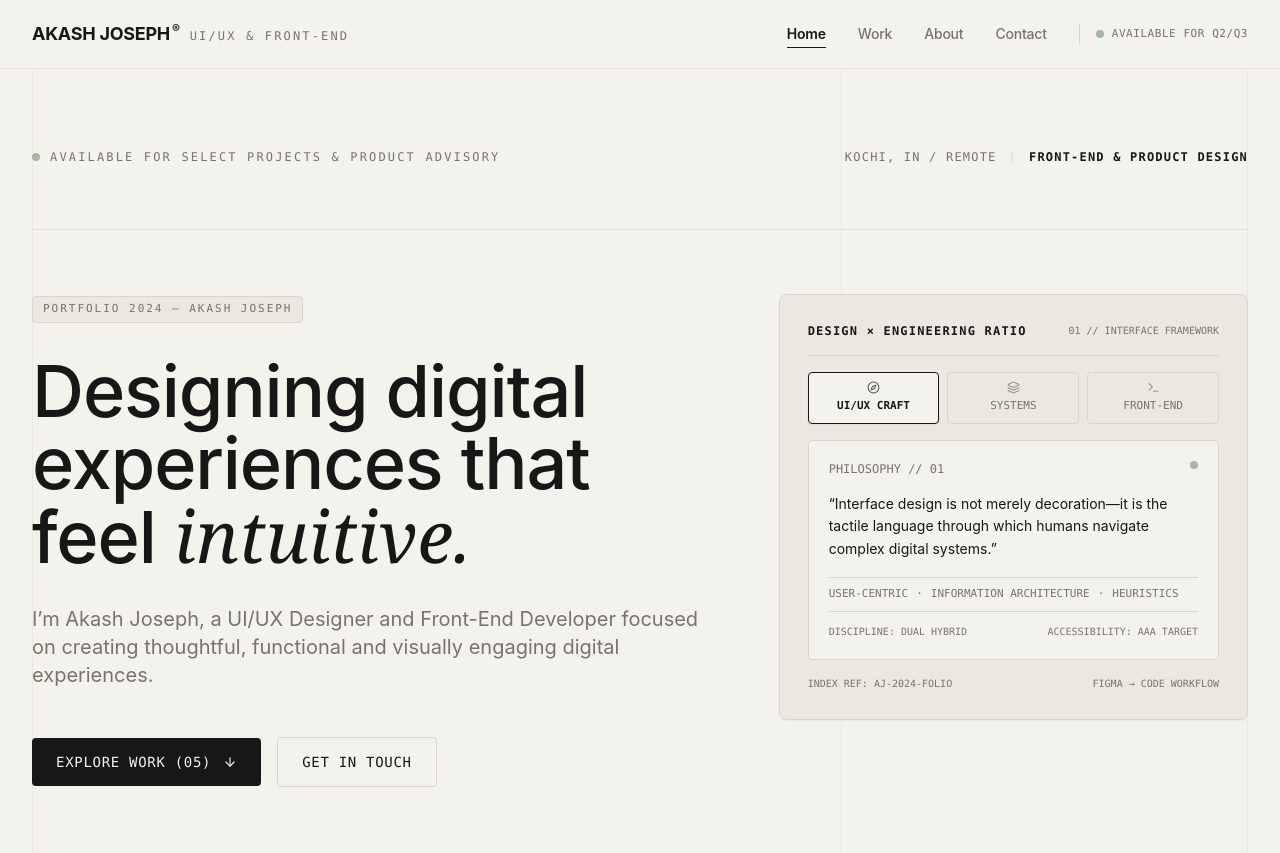
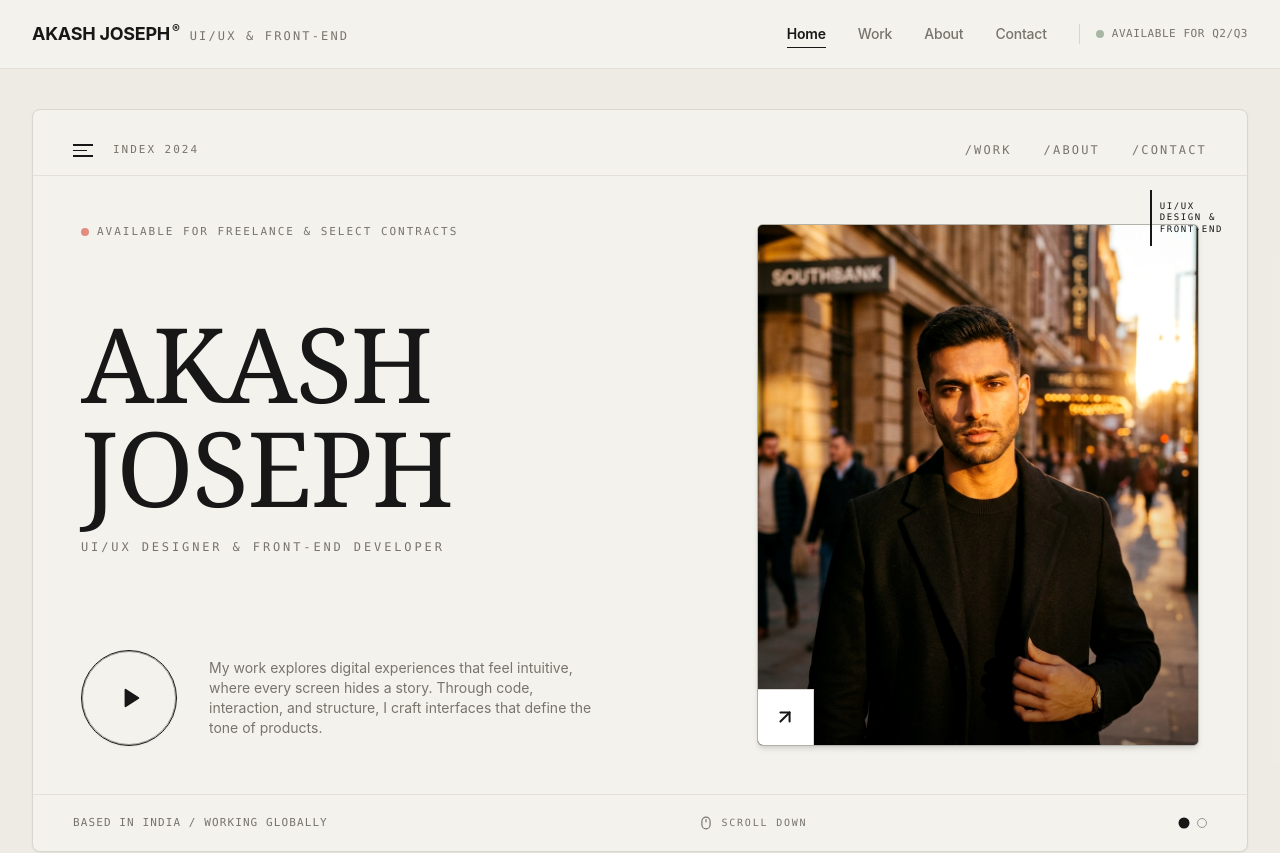
Before and after one commit to akashjo123/Akash-portfolio, a Next.js app: page / in a window 1280 px wide. Shown: the top 853 px of the page. Built offline with nearby package versions, Linux system fonts and the light colour scheme.

Commit message:
feat: redesign hero banner to high-fashion editorial magazine layout

```diff
--- a/components/Hero.tsx
+++ b/components/Hero.tsx
@@ -1,261 +1,209 @@
 "use client";
 
 import React, { useState } from "react";
+import Image from "next/image";
 import Link from "next/link";
-import { ArrowDown, MoveDown, Compass, Terminal, Layers } from "lucide-react";
-import { motion, useReducedMotion } from "framer-motion";
+import { ArrowUpRight, Play, Mouse } from "lucide-react";
+import { motion, AnimatePresence } from "framer-motion";
 
 export default function Hero() {
-  const [activeTab, setActiveTab] = useState<"craft" | "code" | "system">("craft");
-  const shouldReduceMotion = useReducedMotion();
+  const [activePhoto, setActivePhoto] = useState<0 | 1>(0);
 
-  const containerVariants = {
-    hidden: { opacity: 0 },
-    visible: {
-      opacity: 1,
-      transition: {
-        staggerChildren: shouldReduceMotion ? 0 : 0.12,
-        delayChildren: 0.1,
-      },
+  const portraits = [
+    {
+      src: "/hero-portrait.jpg",
+      alt: "Akash Joseph — Creative Director & Front-End Developer in warm studio sunset light",
     },
-  };
+    {
+      src: "/hero-portrait-2.jpg",
+      alt: "Akash Joseph — Editorial Portrait in amber terracotta lighting",
+    },
+  ];
 
-  const itemVariants = {
-    hidden: { opacity: 0, y: shouldReduceMotion ? 0 : 18 },
-    visible: {
-      opacity: 1,
-      y: 0,
-      transition: {
-        duration: 0.65,
-        ease: [0.16, 1, 0.3, 1],
-      },
-    },
+  const scrollToWork = () => {
+    const el = document.getElementById("work");
+    if (el) {
+      el.scrollIntoView({ behavior: "smooth" });
+    }
   };
 
   return (
-    <section className="relative w-full pt-12 pb-20 sm:pt-20 sm:pb-32 overflow-hidden border-b border-hairline">
-      {/* Editorial Grid Background Hairlines */}
-      <div className="absolute inset-0 pointer-events-none max-w-7xl mx-auto px-6 sm:px-8">
-        <div className="w-full h-full border-l border-r border-hairline/40 grid grid-cols-1 md:grid-cols-12 pointer-events-none">
-          <div className="hidden md:block col-span-8 border-r border-hairline/30 h-full" />
-        </div>
-      </div>
+    <section className="relative w-full py-6 sm:py-10 px-4 sm:px-8 bg-[#EBE8E1]/60">
+      <div className="max-w-7xl mx-auto">
+        {/* Editorial Frame (matching reference design) */}
+        <div className="relative bg-[#F4F2ED] border border-hairline rounded-lg overflow-hidden shadow-sm">
+          {/* Top Sub-Header Bar */}
+          <div className="px-6 sm:px-10 pt-6 sm:pt-8 pb-4 flex items-center justify-between border-b border-hairline/60">
+            {/* Left: Minimal Hamburger Indicator */}
+            <div className="flex items-center gap-3">
+              <div className="space-y-1 w-5 cursor-pointer group">
+                <span className="block h-[1.5px] w-5 bg-ink transition-all group-hover:w-4" />
+                <span className="block h-[1.5px] w-3.5 bg-ink transition-all group-hover:w-5" />
+                <span className="block h-[1.5px] w-5 bg-ink" />
+              </div>
+              <span className="text-[11px] font-mono tracking-widest uppercase text-ink-muted hidden sm:inline ml-2">
+                INDEX 2024
+              </span>
+            </div>
 
-      <div className="relative z-10 max-w-7xl mx-auto px-6 sm:px-8">
-        {/* Top Status & Context Bar */}
-        <div className="flex flex-col sm:flex-row sm:items-center justify-between pb-12 sm:pb-16 gap-4 border-b border-hairline/60">
-          <div className="flex items-center gap-2.5">
-            <span className="relative flex h-2 w-2">
-              <span className="animate-ping absolute inline-flex h-full w-full rounded-full bg-accent opacity-75" />
-              <span className="relative inline-flex rounded-full h-2 w-2 bg-accent" />
-            </span>
-            <span className="text-xs font-mono tracking-widest uppercase text-ink-muted">
-              AVAILABLE FOR SELECT PROJECTS &amp; PRODUCT ADVISORY
-            </span>
+            {/* Right: Clean Editorial Category Links */}
+            <div className="flex items-center gap-6 sm:gap-8 text-xs font-mono uppercase tracking-widest text-ink-muted">
+              <a
+                href="#work"
+                className="hover:text-ink transition-colors"
+              >
+                /WORK
+              </a>
+              <a
+                href="#about"
+                className="hover:text-ink transition-colors"
+              >
+                /ABOUT
+              </a>
+              <a
+                href="#contact"
+                className="hover:text-ink transition-colors"
+              >
+                /CONTACT
+              </a>
+            </div>
           </div>
 
-          <div className="text-xs font-mono tracking-wider uppercase text-ink-muted flex items-center gap-3">
-            <span>KOCHI, IN / REMOTE</span>
-            <span className="text-hairline">|</span>
-            <span className="text-ink font-semibold">FRONT-END &amp; PRODUCT DESIGN</span>
+          {/* Right Edge Rotated Vertical Badge (from reference design) */}
+          <div className="hidden lg:flex absolute top-20 right-6 z-20 items-center gap-2 select-none pointer-events-none">
+            <div className="w-[1.5px] h-14 bg-ink" />
+            <div className="text-[9px] font-mono uppercase tracking-widest text-ink leading-tight">
+              <span>UI/UX</span>
+              <br />
+              <span>DESIGN &amp;</span>
+              <br />
+              <span>FRONT-END</span>
+            </div>
           </div>
-        </div>
 
-        {/* Main Headline & Art-Directed Hero Grid */}
-        <div className="pt-12 sm:pt-16 grid grid-cols-1 lg:grid-cols-12 gap-12 lg:gap-16 items-start">
-          {/* Left Column: Headlines & Editorial Statement */}
-          <motion.div
-            variants={containerVariants}
-            initial="hidden"
-            animate="visible"
-            className="lg:col-span-7 space-y-8"
-          >
-            <motion.div variants={itemVariants}>
-              <span className="inline-block px-2.5 py-1 bg-surface border border-hairline rounded text-[11px] font-mono tracking-widest uppercase text-ink-muted">
-                PORTFOLIO 2024 — AKASH JOSEPH
-              </span>
-            </motion.div>
-
-            <motion.h1
-              variants={itemVariants}
-              className="text-4xl sm:text-6xl lg:text-7xl font-sans font-medium tracking-tight text-ink leading-[1.04]"
-            >
-              Designing digital experiences that feel{" "}
-              <span className="font-serif italic font-normal tracking-normal text-ink">
-                intuitive.
-              </span>
-            </motion.h1>
-
-            <motion.p
-              variants={itemVariants}
-              className="text-lg sm:text-xl text-ink-muted font-normal leading-relaxed max-w-2xl"
-            >
-              I’m Akash Joseph, a UI/UX Designer and Front-End Developer focused on creating thoughtful, functional and visually engaging digital experiences.
-            </motion.p>
-
-            <motion.div variants={itemVariants} className="pt-4 flex flex-wrap items-center gap-4">
-              <a
-                href="#work"
-                className="inline-flex items-center gap-3 px-6 py-3.5 bg-ink text-canvas rounded hover:bg-neutral-800 text-sm font-mono tracking-wide transition-all duration-200 active:scale-95 group"
-              >
-                <span>EXPLORE WORK (05)</span>
-                <ArrowDown size={14} className="group-hover:translate-y-0.5 transition-transform" />
-              </a>
-
-              <a
-                href="#contact"
-                className="inline-flex items-center gap-2 px-6 py-3.5 bg-canvas border border-hairline hover:border-ink rounded text-sm font-mono tracking-wide text-ink transition-all duration-200"
-              >
-                <span>GET IN TOUCH</span>
-              </a>
-            </motion.div>
-          </motion.div>
-
-          {/* Right Column: Carefully Art-Directed Abstract Visual Composition */}
-          <div className="lg:col-span-5 w-full">
-            <div className="relative bg-surface border border-hairline rounded-lg p-6 sm:p-7 shadow-sm">
-              {/* Composition Header */}
-              <div className="flex items-center justify-between pb-4 border-b border-hairline text-xs font-mono text-ink-muted">
-                <span className="uppercase font-semibold tracking-wider text-ink">
-                  DESIGN × ENGINEERING RATIO
+          {/* Main Hero Banner Grid */}
+          <div className="p-6 sm:p-10 lg:p-12 grid grid-cols-1 lg:grid-cols-12 gap-8 lg:gap-10 items-stretch">
+            {/* Left Column: Headlines & Editorial Copy */}
+            <div className="lg:col-span-7 flex flex-col justify-between space-y-8 sm:space-y-10">
+              {/* Status Indicator */}
+              <div className="flex items-center gap-2">
+                <span className="w-2 h-2 rounded-full bg-[#D84A38] animate-pulse inline-block" />
+                <span className="text-[11px] font-mono tracking-widest uppercase text-ink-muted">
+                  AVAILABLE FOR FREELANCE &amp; SELECT CONTRACTS
                 </span>
-                <span className="text-[10px] text-ink-muted">01 // INTERFACE FRAMEWORK</span>
               </div>
 
-              {/* Interactive Framework Switcher */}
-              <div className="grid grid-cols-3 gap-2 my-4">
-                <button
-                  onClick={() => setActiveTab("craft")}
-                  className={`py-2 px-2.5 text-[11px] font-mono rounded border transition-all text-center ${
-                    activeTab === "craft"
-                      ? "bg-canvas border-ink text-ink font-bold shadow-sm"
-                      : "bg-surface border-hairline text-ink-muted hover:border-neutral-400"
-                  }`}
-                >
-                  <Compass size={13} className="mx-auto mb-1 opacity-70" />
-                  <span>UI/UX CRAFT</span>
-                </button>
-                <button
-                  onClick={() => setActiveTab("system")}
-                  className={`py-2 px-2.5 text-[11px] font-mono rounded border transition-all text-center ${
-                    activeTab === "system"
-                      ? "bg-canvas border-ink text-ink font-bold shadow-sm"
-                      : "bg-surface border-hairline text-ink-muted hover:border-neutral-400"
-                  }`}
-                >
-                  <Layers size={13} className="mx-auto mb-1 opacity-70" />
-                  <span>SYSTEMS</span>
-                </button>
-                <button
-                  onClick={() => setActiveTab("code")}
-                  className={`py-2 px-2.5 text-[11px] font-mono rounded border transition-all text-center ${
-                    activeTab === "code"
-                      ? "bg-canvas border-ink text-ink font-bold shadow-sm"
-                      : "bg-surface border-hairline text-ink-muted hover:border-neutral-400"
-                  }`}
-                >
-                  <Terminal size={13} className="mx-auto mb-1 opacity-70" />
-                  <span>FRONT-END</span>
-                </button>
+              {/* Giant Editorial Headline Name (Matching reference serif typography) */}
+              <div className="space-y-2">
+                <h1 className="font-serif text-6xl sm:text-8xl lg:text-[104px] tracking-tight leading-[0.88] text-ink uppercase">
+                  Akash
+                  <br />
+                  Joseph
+                </h1>
+                <span className="block text-[10px] sm:text-xs font-mono tracking-[0.24em] uppercase text-ink-muted pt-3">
+                  UI/UX DESIGNER &amp; FRONT-END DEVELOPER
+                </span>
               </div>
 
-              {/* Dynamic Composition Display */}
-              <div className="bg-canvas border border-hairline rounded p-5 min-h-[220px] flex flex-col justify-between">
-                {activeTab === "craft" && (
-                  <div className="space-y-4">
-                    <div className="flex justify-between items-start">
-                      <span className="text-xs font-mono uppercase text-ink-muted">
-                        PHILOSOPHY // 01
-                      </span>
-                      <span className="w-2 h-2 rounded-full bg-accent" />
-                    </div>
-                    <p className="text-sm text-ink leading-relaxed font-sans">
-                      &ldquo;Interface design is not merely decoration—it is the tactile language through which humans navigate complex digital systems.&rdquo;
-                    </p>
-                    <div className="flex items-center gap-2 pt-2 border-t border-hairline text-[11px] font-mono text-ink-muted">
-                      <span>USER-CENTRIC</span>
-                      <span>·</span>
-                      <span>INFORMATION ARCHITECTURE</span>
-                      <span>·</span>
-                      <span>HEURISTICS</span>
-                    </div>
-                  </div>
-                )}
+              {/* Bottom Interactive Group: Play Reel Circle + Paragraph */}
+              <div className="pt-4 sm:pt-6 flex flex-col sm:flex-row items-start sm:items-center gap-6 sm:gap-8">
+                {/* Outlined Play Circle Trigger */}
+                <button
+                  onClick={scrollToWork}
+                  aria-label="Explore Selected Works"
+                  className="group relative w-20 h-20 sm:w-24 sm:h-24 rounded-full border border-ink flex items-center justify-center shrink-0 hover:bg-ink transition-all duration-300 active:scale-95 shadow-sm"
+                >
+                  <Play
+                    size={22}
+                    className="text-ink fill-ink group-hover:text-canvas group-hover:fill-canvas ml-1 transition-colors"
+                  />
+                  {/* Subtle ring pulse on hover */}
+                  <span className="absolute inset-0 rounded-full border border-ink/40 scale-100 group-hover:scale-110 transition-transform duration-300 pointer-events-none" />
+                </button>
 
-                {activeTab === "system" && (
-                  <div className="space-y-4">
-                    <div className="flex justify-between items-start">
-                      <span className="text-xs font-mono uppercase text-ink-muted">
-                        FOUNDATIONS // 02
-                      </span>
-                      <span className="w-2 h-2 rounded-full bg-accent" />
-                    </div>
-                    <p className="text-sm text-ink leading-relaxed font-sans">
-                      &ldquo;Systematic token structures, WCAG AAA accessibility, and rigid spatial scales bring harmony across 100+ components.&rdquo;
-                    </p>
-                    <div className="flex items-center gap-2 pt-2 border-t border-hairline text-[11px] font-mono text-ink-muted">
-                      <span>SWISS GRID</span>
-                      <span>·</span>
-                      <span>DESIGN TOKENS</span>
-                      <span>·</span>
-                      <span>FIGMA VARIANTS</span>
-                    </div>
-                  </div>
-                )}
+                {/* Editorial Paragraph (from reference design) */}
+                <p className="text-xs sm:text-sm text-ink-muted leading-relaxed font-sans max-w-sm">
+                  My work explores digital experiences that feel intuitive, where every screen hides a story. Through code, interaction, and structure, I craft interfaces that define the tone of products.
+                </p>
+              </div>
+            </div>
 
-                {activeTab === "code" && (
-                  <div className="space-y-4">
-                    <div className="flex justify-between items-start">
-                      <span className="text-xs font-mono uppercase text-ink-muted">
-                        PRODUCTION // 03
-                      </span>
-                      <span className="w-2 h-2 rounded-full bg-accent" />
-                    </div>
-                    <p className="text-sm text-ink leading-relaxed font-sans">
-                      &ldquo;Bridging the gap between Figma and production code through semantic HTML, TypeScript, modern React, and performant CSS.&rdquo;
-                    </p>
-                    <div className="flex items-center gap-2 pt-2 border-t border-hairline text-[11px] font-mono text-ink-muted">
-                      <span>REACT / NEXT.JS</span>
-                      <span>·</span>
-                      <span>TYPESCRIPT</span>
-                      <span>·</span>
-                      <span>TAILWIND CSS</span>
-                    </div>
-                  </div>
-                )}
+            {/* Right Column: High-Fashion Amber/Terracotta Editorial Portrait */}
+            <div className="lg:col-span-5 relative w-full min-h-[380px] sm:min-h-[460px] lg:min-h-[520px]">
+              <div className="relative w-full h-full rounded-md overflow-hidden bg-[#241E1A] shadow-md border border-hairline/80">
+                <AnimatePresence mode="wait">
+                  <motion.div
+                    key={activePhoto}
+                    initial={{ opacity: 0, scale: 1.02 }}
+                    animate={{ opacity: 1, scale: 1 }}
+                    exit={{ opacity: 0 }}
+                    transition={{ duration: 0.5, ease: "easeInOut" }}
+                    className="relative w-full h-full min-h-[380px] sm:min-h-[460px] lg:min-h-[520px]"
+                  >
+                    <Image
+                      src={portraits[activePhoto].src}
+                      alt={portraits[activePhoto].alt}
+                      fill
+                      priority
+                      className="object-cover object-center filter contrast-[1.04]"
+                      sizes="(max-width: 1024px) 100vw, 40vw"
+                    />
+                    {/* Warm ambient sunset overlay gradient */}
+                    <div className="absolute inset-0 bg-gradient-to-t from-black/40 via-transparent to-transparent pointer-events-none" />
+                  </motion.div>
+                </AnimatePresence>
 
-                {/* Micro Technical Details */}
-                <div className="pt-3 border-t border-hairline flex justify-between text-[10px] font-mono text-ink-muted">
-                  <span>DISCIPLINE: DUAL HYBRID</span>
-                  <span>ACCESSIBILITY: AAA TARGET</span>
-                </div>
-              </div>
-
-              {/* Composition Footer Spec */}
-              <div className="pt-4 flex justify-between items-center text-[10px] font-mono text-ink-muted">
-                <span>INDEX REF: AJ-2024-FOLIO</span>
-                <span>FIGMA → CODE WORKFLOW</span>
+                {/* Signature Square White Badge with Arrow in Bottom Left of Photo */}
+                <button
+                  onClick={scrollToWork}
+                  aria-label="View Selected Work"
+                  className="absolute bottom-0 left-0 z-20 w-12 h-12 sm:w-14 sm:h-14 bg-white text-ink flex items-center justify-center hover:bg-ink hover:text-white transition-colors duration-200 shadow-lg border-t border-r border-hairline"
+                >
+                  <ArrowUpRight size={22} className="stroke-[2.2]" />
+                </button>
               </div>
             </div>
           </div>
-        </div>
 
-        {/* Selected Work Scroll Indicator */}
-        <div className="mt-16 sm:mt-24 pt-6 border-t border-hairline flex flex-col sm:flex-row justify-between items-start sm:items-center text-xs font-mono text-ink-muted gap-4">
-          <div className="flex items-center gap-3">
-            <span className="w-1.5 h-1.5 rounded-full bg-ink inline-block" />
-            <span className="uppercase tracking-widest text-ink font-medium">
-              SELECTED CLIENT &amp; PRODUCT ARCHITECTURE (2022 — 2024)
+          {/* Bottom Bar: Scroll Down & Pagination Dots */}
+          <div className="px-6 sm:px-10 py-5 border-t border-hairline/60 flex items-center justify-between text-xs font-mono text-ink-muted">
+            <span className="hidden sm:inline text-[11px] tracking-wider">
+              BASED IN INDIA / WORKING GLOBALLY
             </span>
+
+            {/* Center: Scroll Down Indicator */}
+            <button
+              onClick={scrollToWork}
+              className="flex items-center gap-2 hover:text-ink transition-colors mx-auto sm:mx-0 group"
+            >
+              <Mouse size={14} className="group-hover:translate-y-0.5 transition-transform" />
+              <span className="uppercase tracking-widest text-[10px]">
+                Scroll Down
+              </span>
+            </button>
+
+            {/* Right: Interactive Carousel Dots */}
+            <div className="flex items-center gap-2">
+              <button
+                onClick={() => setActivePhoto(0)}
+                aria-label="Show portrait 1"
+                className={`w-2.5 h-2.5 rounded-full transition-all ${
+                  activePhoto === 0
+                    ? "bg-ink scale-110"
+                    : "border border-ink/40 bg-transparent hover:border-ink"
+                }`}
+              />
+              <button
+                onClick={() => setActivePhoto(1)}
+                aria-label="Show portrait 2"
+                className={`w-2.5 h-2.5 rounded-full transition-all ${
+                  activePhoto === 1
+                    ? "bg-ink scale-110"
+                    : "border border-ink/40 bg-transparent hover:border-ink"
+                }`}
+              />
+            </div>
           </div>
-
-          <a
-            href="#work"
-            className="group flex items-center gap-2 text-ink hover:text-ink-muted transition-colors"
-          >
-            <span className="uppercase tracking-wider">SCROLL TO EXPLORE ARCHIVE</span>
-            <MoveDown size={14} className="group-hover:translate-y-1 transition-transform" />
-          </a>
         </div>
       </div>
     </section>
```
Also changed, not shown: tailwind.config.ts (+9 -0 lines), public/hero-portrait-2.jpg (added), public/hero-portrait.jpg (added).
